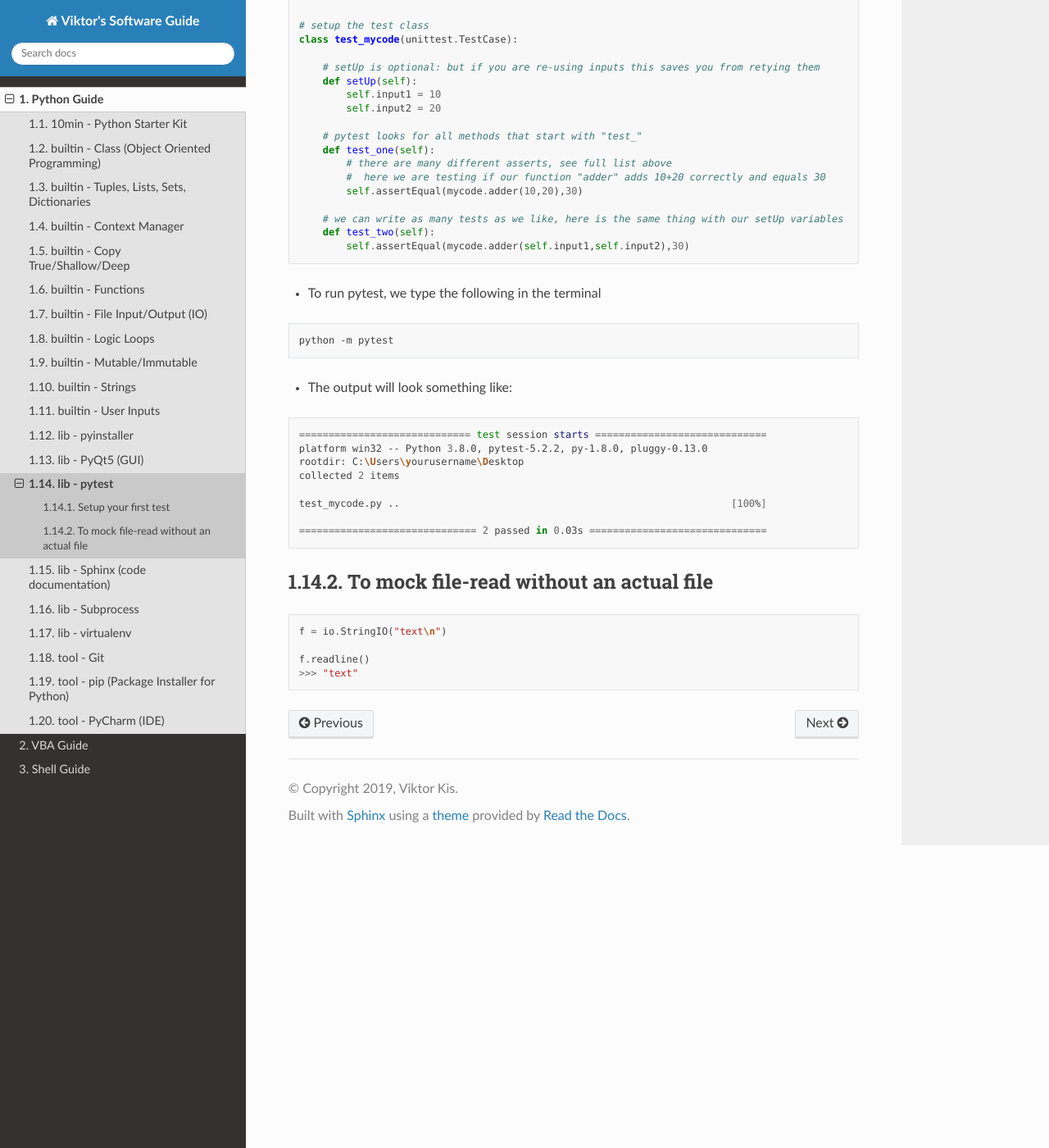
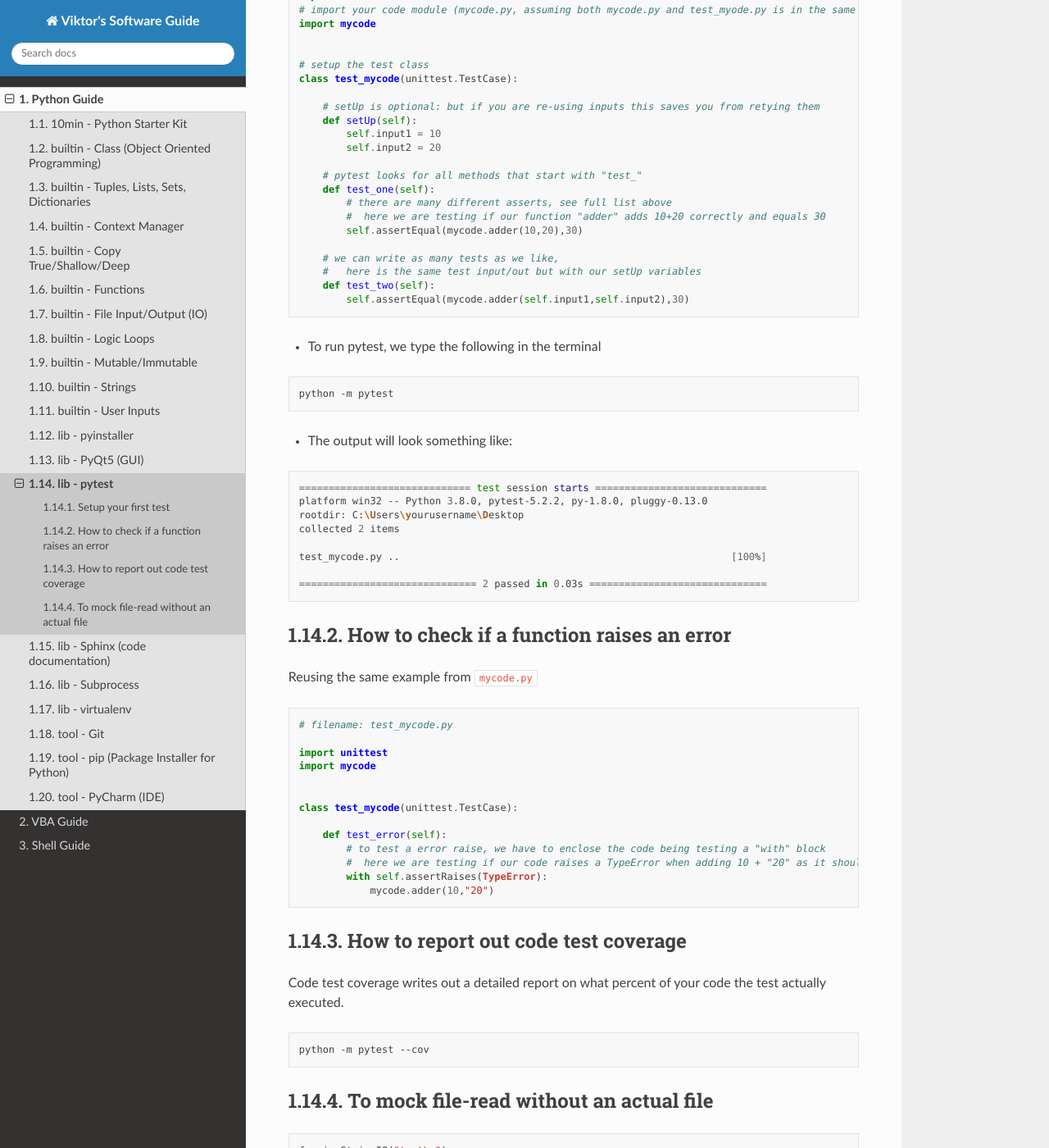
Before and after one commit to PydPiper/viks_SoftwareGuide, a Sphinx documentation site: the page built from source/python/lib_pytest.rst, in a window 1280 px wide and 1400 px high, scrolled down 1035 px. Shown: the whole window at 82% size. Built offline with Sphinx 7.4.7 and the Read the Docs theme 2.0.0, drawn with Linux system fonts in a browser that asks for light colours; some of the changed text lies outside the part shown.

Commit message:
added pytest with raised error, and vba excel cell split

```diff
--- a/source/VBA/index.rst
+++ b/source/VBA/index.rst
@@ -2,5 +2,6 @@ VBA Guide
 ============
 
 .. toctree::
-    :maxdepth: 5
-    :titlesonly:
+    :maxdepth: 2
+
+    excel_cell_split
--- a/source/python/lib_pytest.rst
+++ b/source/python/lib_pytest.rst
@@ -6,6 +6,7 @@ desired output value (ie. add 1 + 3; the inputs are 1 and 3, and we know that th
 should be 4).
 
 Why write tests:
+
 - Code reliability. Does the code work the way it is was intended?
 - Code maintainability. During refactoring or feature addition/removal does the code still do
   what it was supposed to do?
@@ -14,6 +15,9 @@ Why write tests:
 - Tested code will yield cleaner code as well. It will be come very apparent in practice
   that a single function that does everything will be much hard to test (and read) than that same code refactored
   into many smaller functions with explicit output.
+
+Assertions: `Python.org <https://docs.python.org/3/library/2to3.html?highlight=assert#2to3fixer-asserts>`_
+
 
 Setup your first test
 ---------------------
@@ -56,7 +60,8 @@ the code base nice and clean.
             #  here we are testing if our function "adder" adds 10+20 correctly and equals 30
             self.assertEqual(mycode.adder(10,20),30)
 
-        # we can write as many tests as we like, here is the same thing with our setUp variables
+        # we can write as many tests as we like,
+        #   here is the same test input/out but with our setUp variables
         def test_two(self):
             self.assertEqual(mycode.adder(self.input1,self.input2),30)
 
@@ -79,7 +84,34 @@ the code base nice and clean.
 
     ============================== 2 passed in 0.03s ==============================
 
+How to check if a function raises an error
+------------------------------------------
+Reusing the same example from ``mycode.py``
 
+.. code-block:: python
+
+    # filename: test_mycode.py
+
+    import unittest
+    import mycode
+
+
+    class test_mycode(unittest.TestCase):
+
+        def test_error(self):
+            # to test a error raise, we have to enclose the code being testing a "with" block
+            #  here we are testing if our code raises a TypeError when adding 10 + "20" as it should
+            with self.assertRaises(TypeError):
+                mycode.adder(10,"20")
+
+How to report out code test coverage
+------------------------------------
+Code test coverage writes out a detailed report on what percent of your code the test actually executed.
+
+
+.. code-block:: shell
+
+    python -m pytest --cov
 
 To mock file-read without an actual file
 ---------------------------------------
```
Also changed, not shown: source/VBA/excel_cell_split.rst (added, +31 -0 lines).
